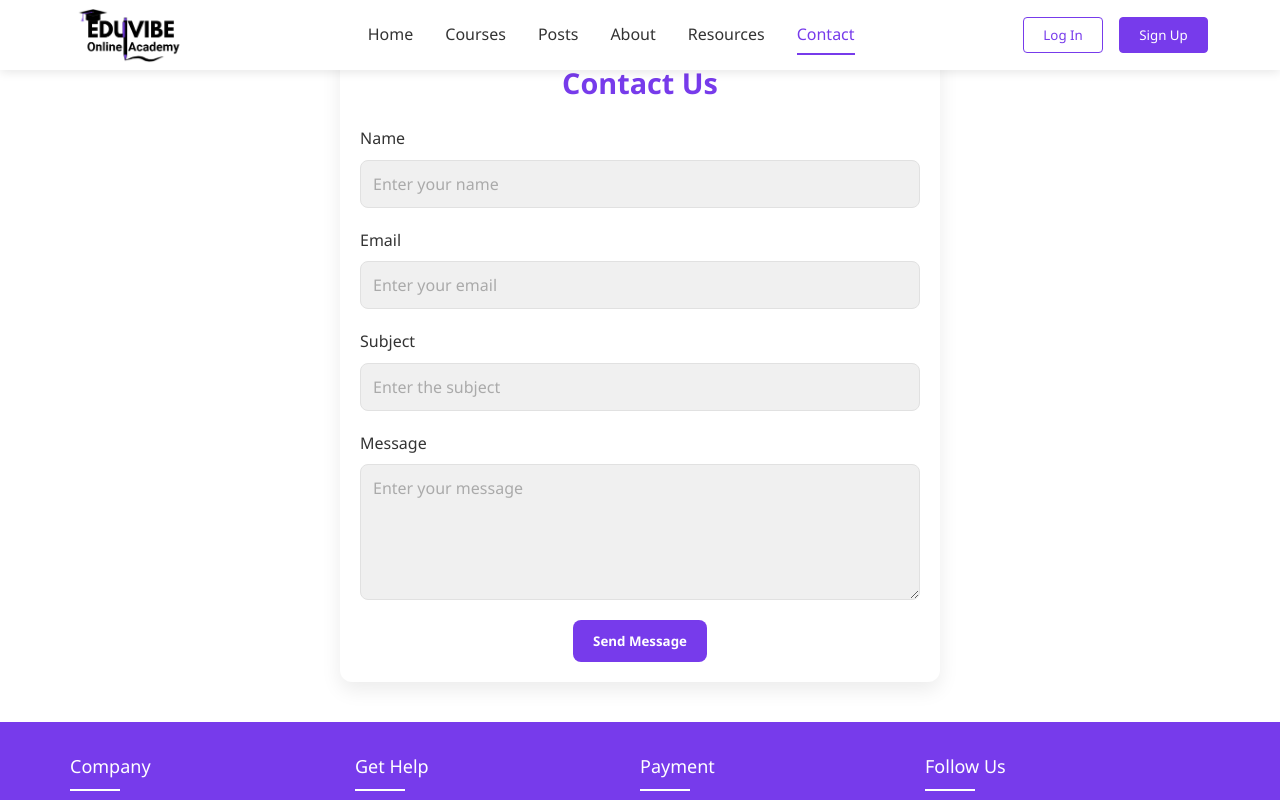
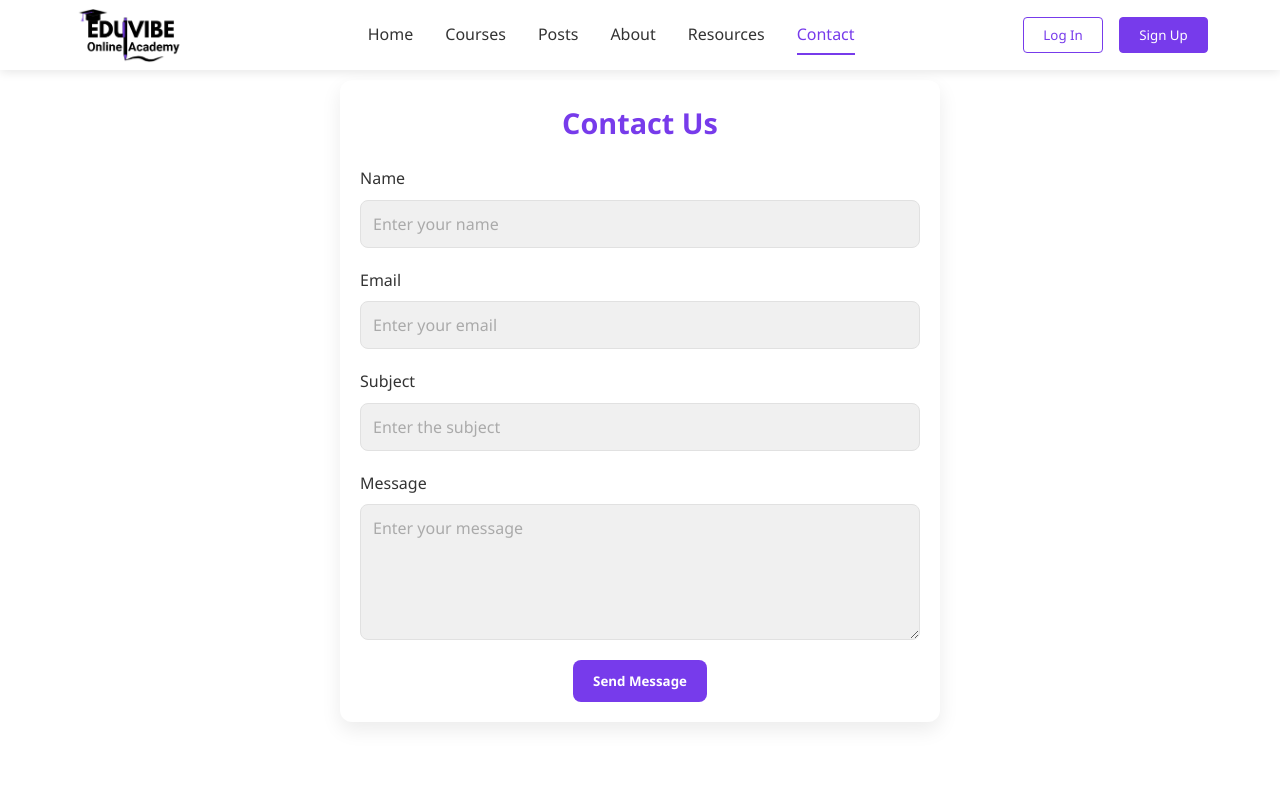
Before and after one commit to anupamamaheepala/EduVibeApp, a React (Create React App) app in the folder frontend/: page /contactus in a window 1280 px wide. Shown: the top 800 px of the page. Built offline with nearby package versions, Linux system fonts and the light colour scheme.

Commit message:
update css of group chat

```diff
--- a/frontend/src/css/ContactUs.css
+++ b/frontend/src/css/ContactUs.css
@@ -13,7 +13,7 @@
 
   .contact-container {
     max-width: 600px;
-    margin: 40px auto;
+    margin: 80px auto;
     padding: 20px;
     background-color: var(--white);
     box-shadow: 0 8px 20px rgba(0, 0, 0, 0.08);
--- a/frontend/src/css/user/Groups.css
+++ b/frontend/src/css/user/Groups.css
@@ -270,6 +270,7 @@
 }
 
 .chat-message-action {
+  margin-top: 40px;
   background: none;
   border: none;
   color: var(--dark-gray);
```
